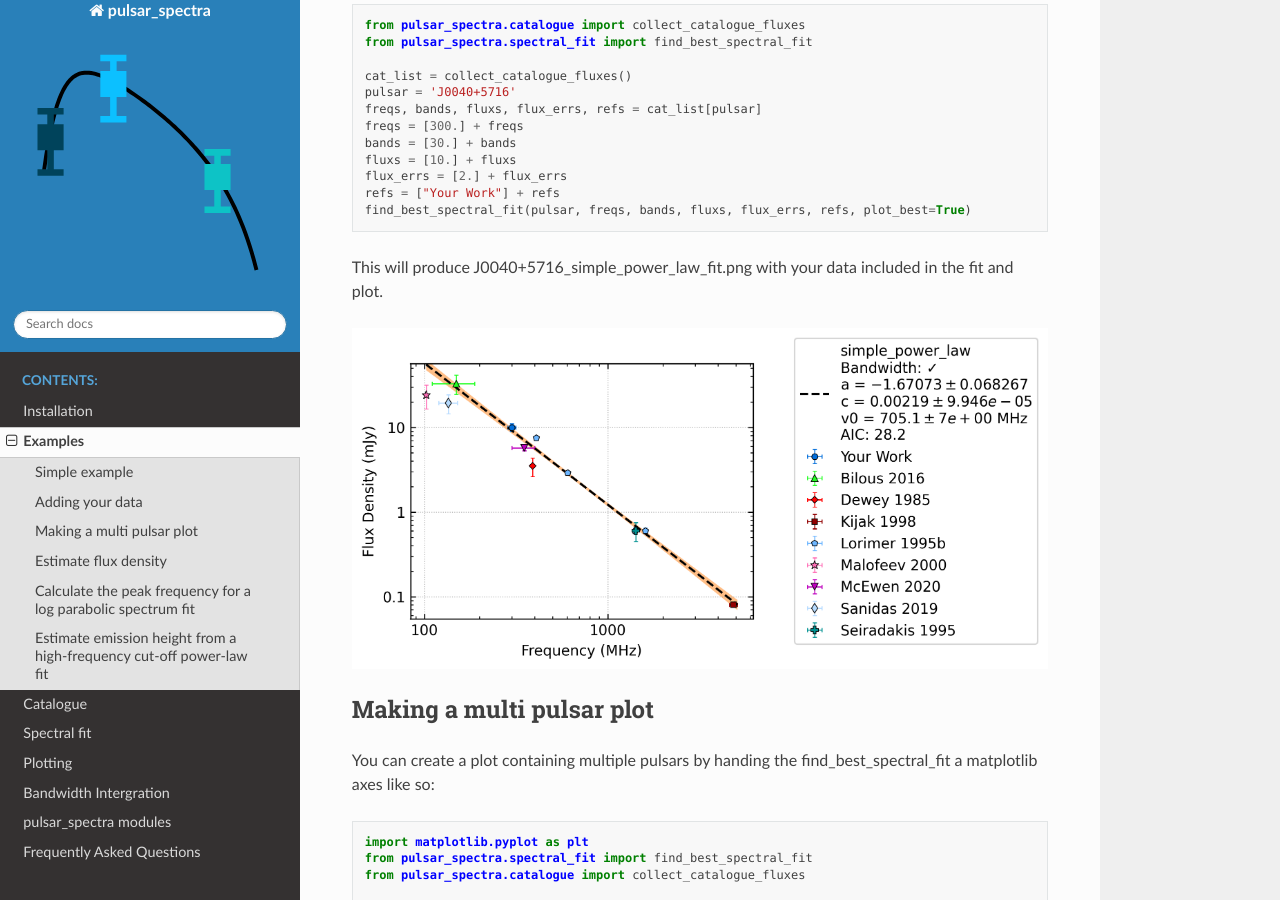
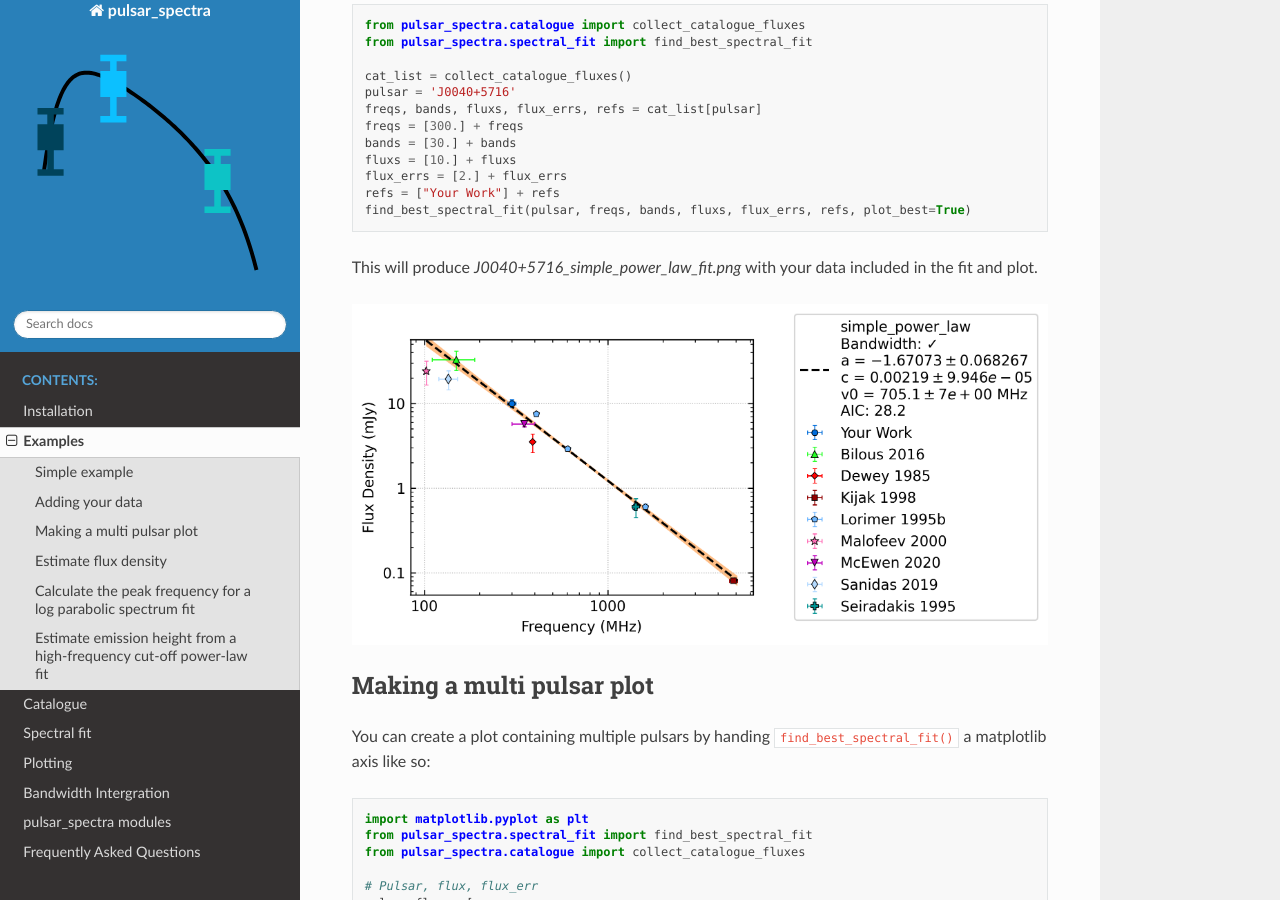
Before and after one commit to NickSwainston/pulsar_spectra, a Sphinx documentation site: the page built from docs/examples.rst, in a window 1280 px wide and 900 px high, scrolled down 1453 px. Built offline with Sphinx 7.4.7 and the Read the Docs theme 2.0.0, drawn with Linux system fonts in a browser that asks for light colours; some of the changed text lies outside the part shown.

Commit message:
Added hyperlink to new docs

```diff
--- a/docs/examples.rst
+++ b/docs/examples.rst
@@ -17,7 +17,7 @@
     freqs, bands, fluxs, flux_errs, refs = cat_dict[pulsar]
     best_model_name, iminuit_result, fit_info, p_best, p_category = find_best_spectral_fit(pulsar, freqs, bands, fluxs, flux_errs, refs, plot_best=True)
 
-This will produce J0332+5434_low_frequency_turn_over_power_law_fit.png
+This will produce `J0332+5434_low_frequency_turn_over_power_law_fit.png`
 
 .. image:: figures/J0332+5434_low_frequency_turn_over_power_law_fit.png
   :width: 800
@@ -65,7 +65,7 @@
     refs = ["Your Work"] + refs
     find_best_spectral_fit(pulsar, freqs, bands, fluxs, flux_errs, refs, plot_best=True)
 
-This will produce J0040+5716_simple_power_law_fit.png with your data included in the fit and plot.
+This will produce `J0040+5716_simple_power_law_fit.png` with your data included in the fit and plot.
 
 .. image:: figures/J0040+5716_simple_power_law_fit.png
   :width: 800
@@ -75,7 +75,7 @@
 Making a multi pulsar plot
 --------------------------
 
-You can create a plot containing multiple pulsars by handing the find_best_spectral_fit a matplotlib axes like so:
+You can create a plot containing multiple pulsars by handing ``find_best_spectral_fit()`` a matplotlib axis like so:
 
 .. script location: example_scripts/creating_a_multi_pulsar_plot.py
 .. code-block:: python
@@ -116,6 +116,8 @@
 
 .. image:: figures/multi_pulsar_spectra.png
   :width: 800
+
+To make the marker types consistent across all subplots, see :ref:`Generating a consistent marker set for a multi-pulsar plot <consistent_markers>`.
 
 Estimate flux density
 ---------------------
```
